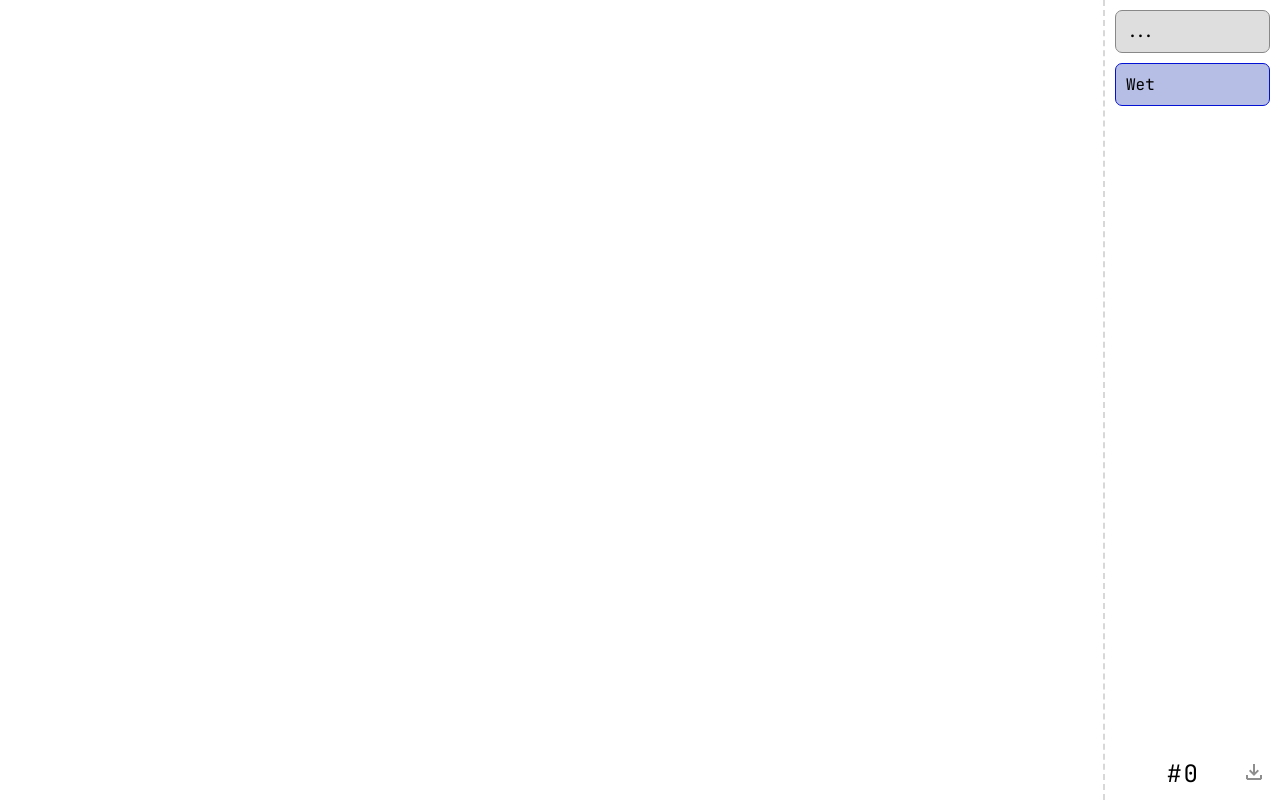
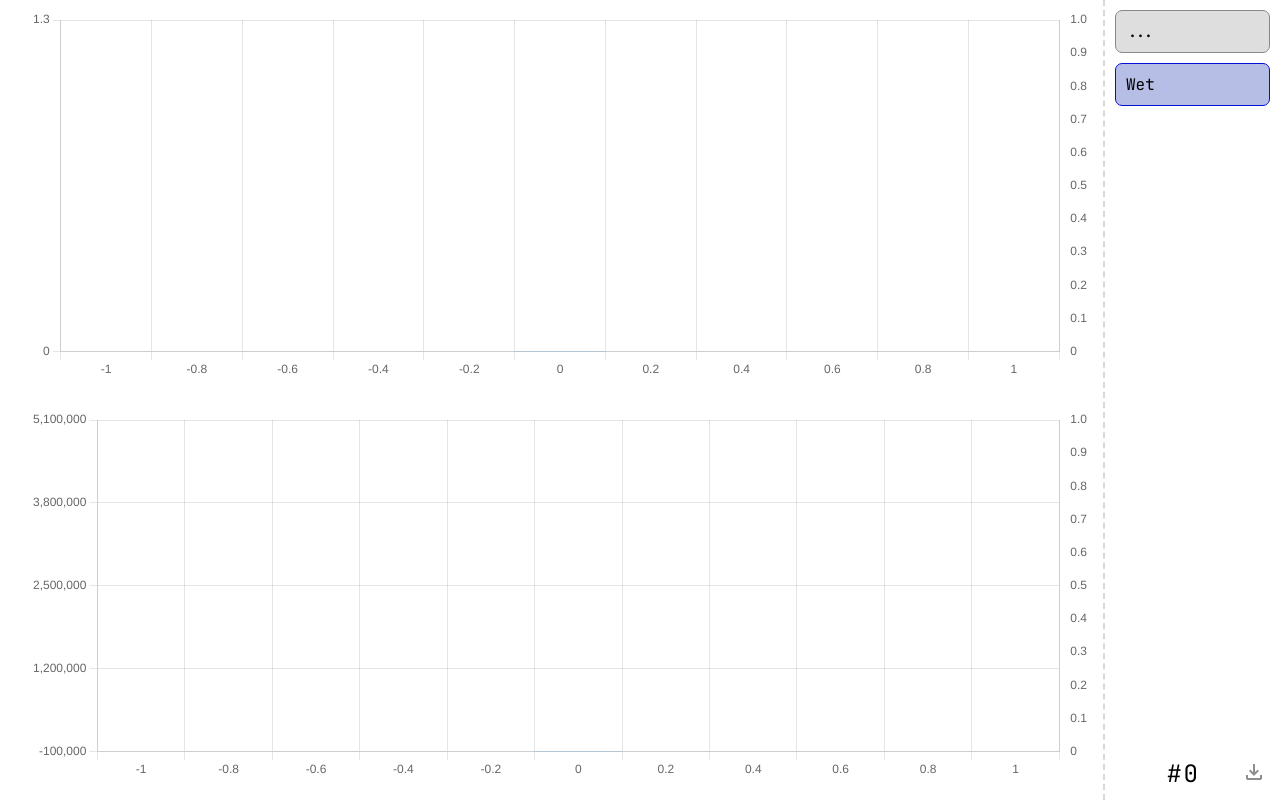
Before and after one commit to SMT-Research/Data-Annotation, a plain HTML site: page index.html in a window 1280 px wide. Drawn offline with Linux system fonts and the light colour scheme; the site is published under a folder, as on GitHub Pages, so addresses that start at the root find nothing.

Commit message:
deploy: c61ef2f1819cefc777d2fe4e71cdc3facdf12fac

```diff
--- a/index.html
+++ b/index.html
@@ -7,7 +7,7 @@
 
     <link href='https://fonts.googleapis.com/css?family=JetBrains Mono' rel='stylesheet'>
     <link rel="stylesheet" href="style.css">
-  <script type="module" crossorigin src="/assets/index-g9CFRZXz.js"></script>
+  <script type="module" crossorigin src="./assets/index-g9CFRZXz.js"></script>
 </head>
 <body>
     <div id="graph-container">
```
